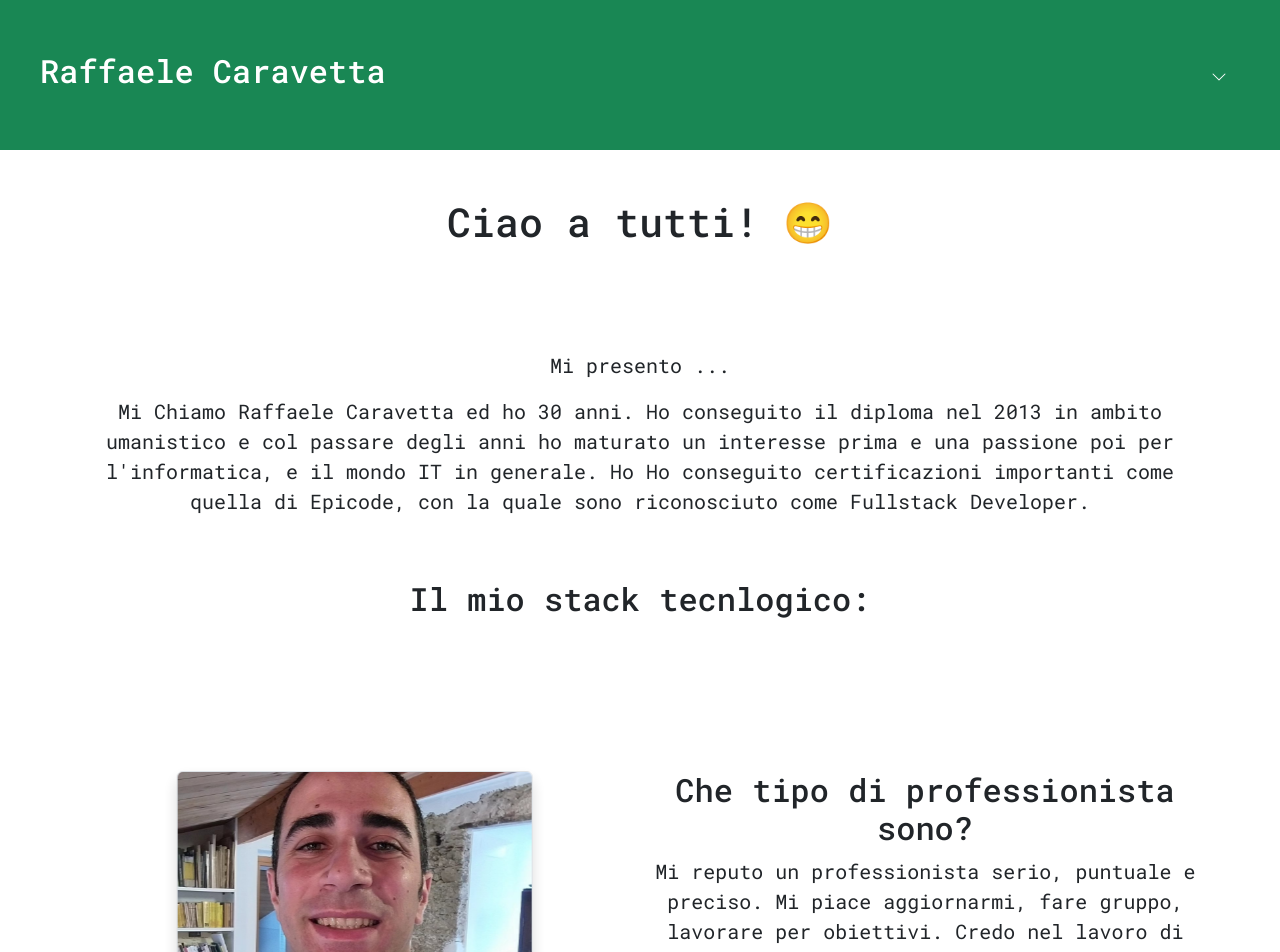
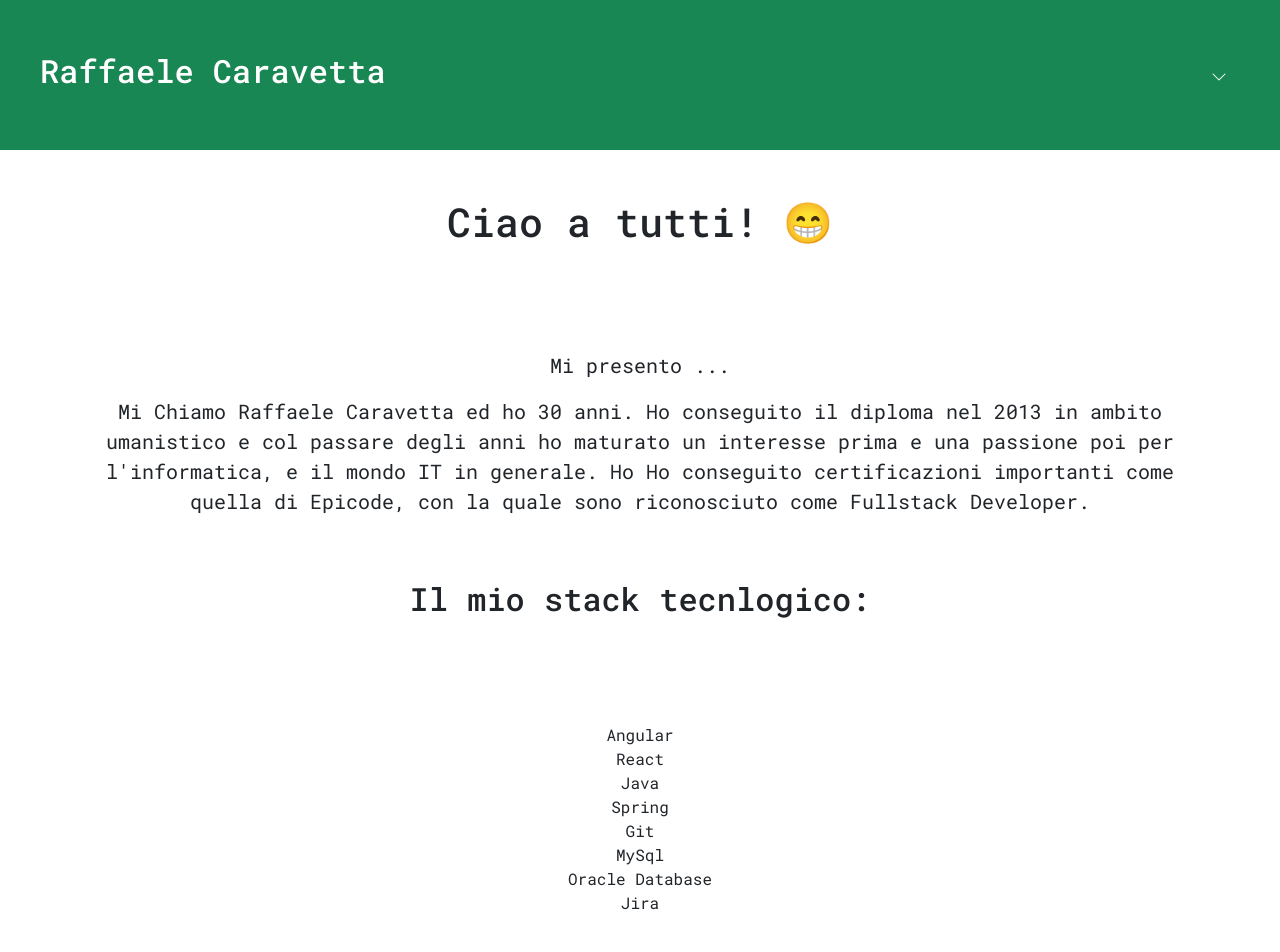
Before and after one commit to RaffaeleCaravett/My-newest-website, a React (Vite) app in the folder my-personal-website/: page / in a window 1280 px wide. Shown: the top 952 px of the page. Built offline with nearby package versions, Linux system fonts and the light colour scheme.

Commit message:
declared and initialized the stack array

```diff
--- a/my-personal-website/src/Components/Home.tsx
+++ b/my-personal-website/src/Components/Home.tsx
@@ -7,6 +7,53 @@ function Home() {
 setTimeout(()=>{
     setMyAge(today-1994)
 },2000)
+
+const stack =
+    [
+        {
+        image:'../assets/Angular_logo.svg.png',
+        nome:'Angular',
+        descrizione:'E\' un framework di sviluppo front-end che consente di creare applicazioni web dinamiche.'
+        },
+        {
+            image:'../assets/react.svg',
+            nome:'React',
+            descrizione:'E\' una libreria JavaScript per costruire interfacce utente caratterizzata dal fatto che è dichiarativa, efficiente e flessibile.'
+            },
+            {
+                image:'../assets/Java_Logo.svg',
+                nome:'Java',
+                descrizione:'E\' un linguaggio di programmazione e una piattaforma di elaborazione sviluppato da Sun Microsystems nel 1995.'
+                },
+                {
+                    image:'../assets/spring-icon.svg',
+                    nome:'Spring',
+                    descrizione:'E\'  un framework Java per la costruzione di applicazioni aziendali.'
+                    },
+                    {
+                        image:'../assets/Git_icon.svg.png',
+                        nome:'Git',
+                        descrizione:'E\' il sistema di controllo delle versioni moderno di gran lunga più utilizzato attualmente a livello globale.'
+                        },
+                        {
+                            image:'../assets/mysql_logo.svg',
+                            nome:'MySql',
+                            descrizione:'E\' un sistema di gestione di database relazionali (RDBMS) gratuito e open source che utilizza SQL (Structured Query Language).'
+                            }
+                            ,
+                        {
+                            image:'../assets/oracle.svg',
+                            nome:'Oracle Database',
+                            descrizione:'E\' un sistema di gestione dei database relazionali (RDBMS) del produttore software e hardware Oracle.'
+                            },
+                        {
+                            image:'../assets/jira-1.svg',
+                            nome:'Jira',
+                            descrizione:'E\' l\'hub centrale per le fasi di codifica, collaborazione e rilascio.'
+                            }
+    ]
+
+
     return(
         <div className="container">
             <div className="row">
@@ -22,6 +69,9 @@ setTimeout(()=>{
     </p>
 <h2 className="py-5">Il mio stack tecnlogico:</h2>
 </div>
+{stack&& stack.map(s=>
+    <div>{s.nome}</div>
+)}
 <div className="col-md-6 p-5" >
 <img src={fotoProfilo} className="w-75 rounded border shadow" alt=""  data-aos="fade-right" data-aos-duration="3000"/>
 </div>
```
